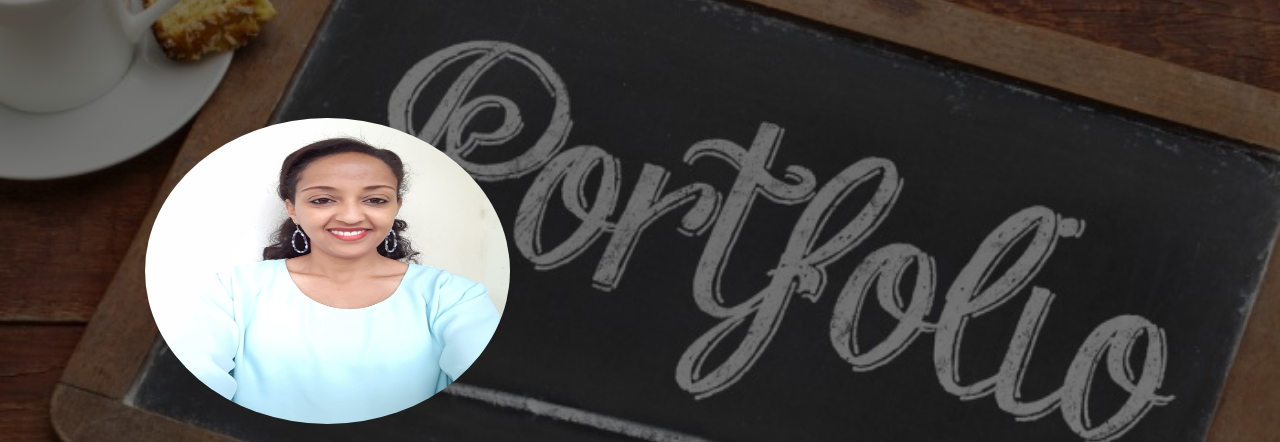
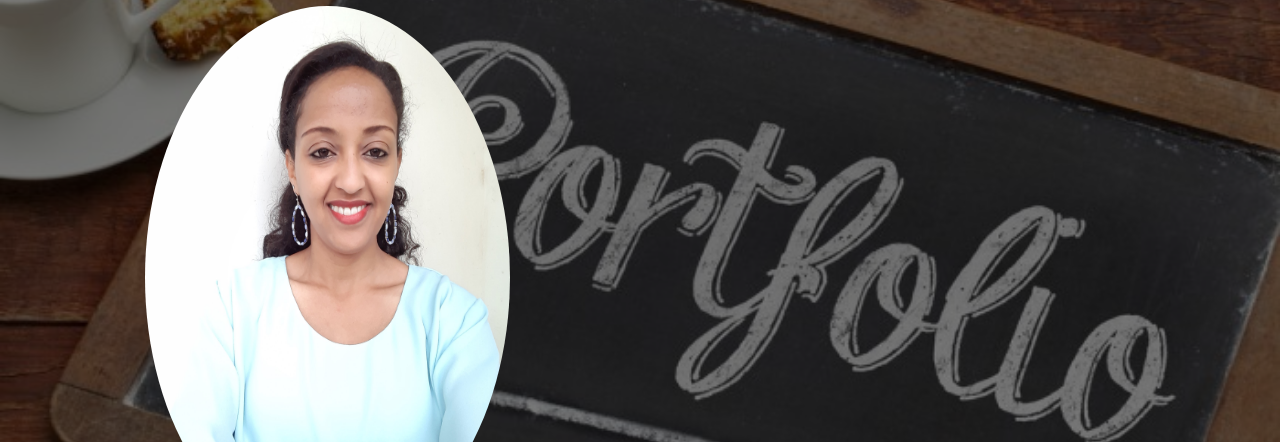
Before and after one commit to fevenMwoldu/Feven_portfolio, a plain HTML site: page index.html in a window 1280 px wide. Shown: the part 56-498 px from the top of the page. Drawn offline with nearby package versions, Linux system fonts and the light colour scheme.

Commit message:
Changed the height and the margin-top of the header image

```diff
--- a/css/portfolio_feven.css
+++ b/css/portfolio_feven.css
@@ -28,8 +28,8 @@ p {
         #febu-img {
             border-radius: 50%;
             width: 30%;
-    height: 40%;
-    margin-top: 10%;
+            height: 70%;
+            margin-top: 1%;
             margin-left: 10%
         }
 
@@ -59,15 +59,11 @@ img {
             width: 350px;
             /* Set a small width */
         }
-
-
         /* Add a hover effect (blue shadow) */
 
         img:hover {
             box-shadow: 0 0 2px 1px rgba(0, 140, 186, 0.5);
         }
-
-
         /* paragraphs at the home page about me */
 
         .container {
```
Lines whose indentation alone changed are shown as unchanged.
